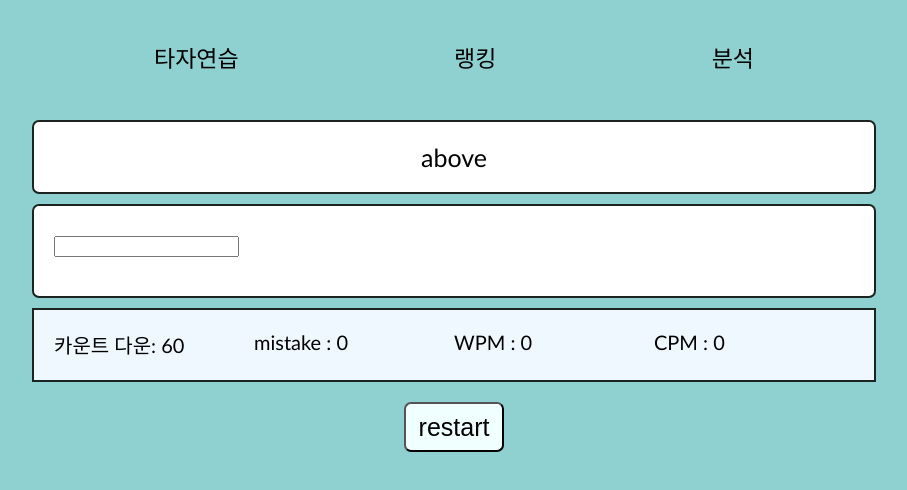
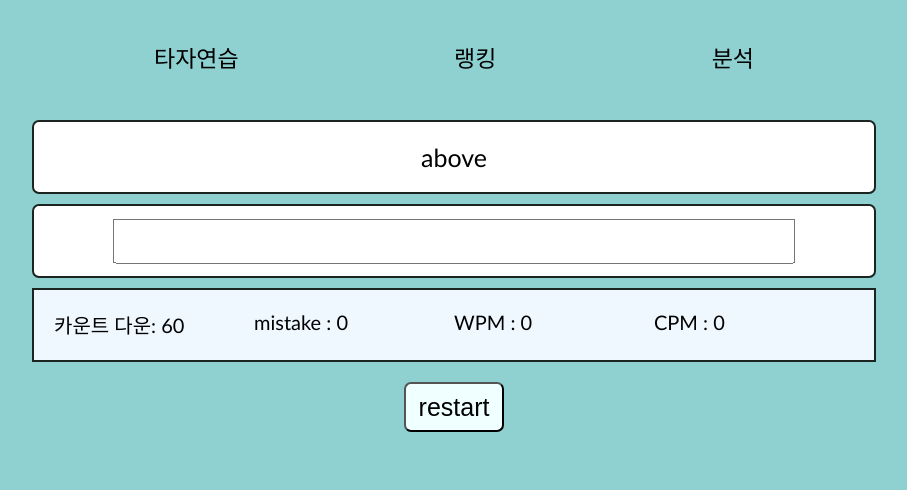
Before and after one commit to Yoengjung/QuickFingers, a Vue app in the folder frontend/: page /WordPractice in a window 1280 px wide. Shown: the top 490 px of the page, without its empty margins (186-1093 px from the left). Built offline with nearby package versions, Linux system fonts and the light colour scheme.

Commit message:
Design: user input tag css

```diff
--- a/frontend/src/components/ParagraphPractice.vue
+++ b/frontend/src/components/ParagraphPractice.vue
@@ -8,7 +8,7 @@
     <div class="typingText-container">
       {{ typingText }}
     </div>
-    <div class="inputText-container">
+    <div class="paragraph-inputText-container">
       <textarea
         v-bind:disabled="isTimeUp"
         v-model="inputText"
@@ -138,7 +138,7 @@ textarea {
   resize: none;
 }
 
-.inputText-container {
+.paragraph-inputText-container {
   position: relative;
   width: 800px;
   height: 300px;
--- a/frontend/src/components/SentencePractice.vue
+++ b/frontend/src/components/SentencePractice.vue
@@ -8,7 +8,7 @@
     <div class="typingText-container">
       {{ typeingText[selectTypeingIndex] }}
     </div>
-    <div class="inputText-container">
+    <div class="sentence-inputText-container">
       <input
         type="text"
         class="typingInputBox"
@@ -73,17 +73,27 @@ export default {
 body {
   box-sizing: border-box;
 }
-.inputText-container {
+
+.sentence-inputText-container {
   position: relative;
-  width: 80%;
-  height: 50px;
+  width: 800px;
+  height: 30px;
+  border: 2px solid #1b2420;
+  border-radius: 7px;
+  padding: 20px;
+  background-color: white;
+  left: 50%;
+  transform: translateX(-50%);
+  font-size: 25px;
+  margin-bottom: 10px;
 }
+
 .typingInputBox {
   position: absolute;
   width: 80%;
   height: 35px;
   padding: 3px;
-  font-size: 23px;
+  font-size: 25px;
   top: 50%;
   left: 50%;
   transform: translate(-50%, -50%);
--- a/frontend/src/components/WordPractice.vue
+++ b/frontend/src/components/WordPractice.vue
@@ -8,7 +8,7 @@
     <div class="typingText-container">
       {{ typeingText }}
     </div>
-    <div class="inputText-container">
+    <div class="word-inputText-container">
       <input type="text" v-model="inputText" />
     </div>
     <div>
@@ -86,4 +86,29 @@ p {
   margin-bottom: 10px;
   z-index: 1;
 }
+
+.word-inputText-container {
+  position: relative;
+  width: 800px;
+  height: 30px;
+  border: 2px solid #1b2420;
+  border-radius: 7px;
+  padding: 20px;
+  background-color: white;
+  left: 50%;
+  transform: translateX(-50%);
+  font-size: 25px;
+  margin-bottom: 10px;
+}
+
+.word-inputText-container input {
+  position: absolute;
+  width: 80%;
+  height: 35px;
+  top: 50%;
+  left: 50%;
+  transform: translate(-50%, -50%);
+  font-size: 25px;
+  padding: 3px;
+}
 </style>
```
